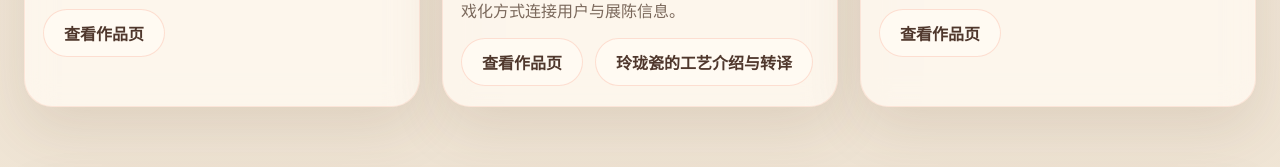
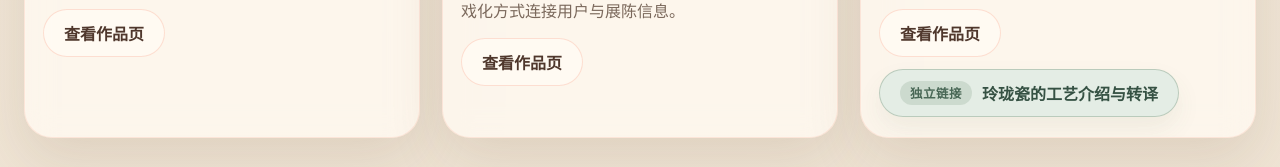
Before and after one commit to JT-6815/portfolio-2026, a website: page index.html in a window 1280 px wide. Shown: the part 8408-8575 px from the top of the page. Drawn offline with Linux system fonts and the light colour scheme.

Commit message:
Move porcelain link to standalone card

```diff
--- a/content/site-data.js
+++ b/content/site-data.js
@@ -184,9 +184,7 @@ window.PORTFOLIO_DATA = {
       summary: "围绕博物馆展陈信息与玲珑瓷工艺知识的转译，把地方文化内容转化为更轻盈的互动叙事体验，用游戏化方式连接用户与展陈信息。",
       meta: "07 文创产品设计",
       image: "web-renders/page-87.jpg",
-      pages: [87, 88],
-      externalLabel: "玲珑瓷的工艺介绍与转译",
-      externalUrl: "https://mp.weixin.qq.com/s/0Mot5pBk2uWXMi1BKU4mew"
+      pages: [87, 88]
     },
     {
       id: "bamboo-lamp",
@@ -194,7 +192,10 @@ window.PORTFOLIO_DATA = {
       summary: "通过竹编肌理与弯月形光影关系强调材质本身的温度，补充展示我对材料氛围的表达。",
       meta: "07 文创产品设计",
       image: "web-renders/page-89.jpg",
-      pages: [89, 90]
+      pages: [89, 90],
+      externalLabel: "玲珑瓷的工艺介绍与转译",
+      externalUrl: "https://mp.weixin.qq.com/s/0Mot5pBk2uWXMi1BKU4mew",
+      externalVariant: "independent"
     }
   ]
 };
--- a/script.js
+++ b/script.js
@@ -81,7 +81,12 @@
           <p>${item.summary}</p>
           <div class="visual-actions">
             <button class="button button-secondary" type="button" data-open-card="${item.id}">查看作品页</button>
-            ${item.externalUrl ? `<a class="button button-secondary" href="${item.externalUrl}" target="_blank" rel="noreferrer">${item.externalLabel || "延伸阅读"}</a>` : ""}
+            ${item.externalUrl ? `
+              <a class="button ${item.externalVariant === "independent" ? "button-link-standalone" : "button-secondary"}" href="${item.externalUrl}" target="_blank" rel="noreferrer">
+                ${item.externalVariant === "independent" ? `<span class="button-kicker">独立链接</span>` : ""}
+                <span>${item.externalLabel || "延伸阅读"}</span>
+              </a>
+            ` : ""}
           </div>
         </div>
       </article>
--- a/styles.css
+++ b/styles.css
@@ -480,6 +480,34 @@ textarea {
   border-color: rgba(241, 93, 51, 0.18);
   background: rgba(255, 251, 245, 0.76);
   color: var(--ink-deep);
+}
+
+.button-link-standalone {
+  gap: 10px;
+  border-color: rgba(90, 123, 96, 0.3);
+  background: rgba(226, 237, 228, 0.9);
+  color: #355143;
+  box-shadow: 0 12px 24px rgba(72, 99, 77, 0.08);
+}
+
+.button-link-standalone:hover,
+.button-link-standalone:focus-visible {
+  border-color: rgba(90, 123, 96, 0.42);
+  background: rgba(218, 233, 221, 0.98);
+}
+
+.button-kicker {
+  display: inline-flex;
+  align-items: center;
+  min-height: 24px;
+  padding: 0 10px;
+  border-radius: 999px;
+  background: rgba(83, 116, 91, 0.16);
+  color: #486755;
+  font-size: 0.78rem;
+  font-weight: 800;
+  letter-spacing: 0.04em;
+  white-space: nowrap;
 }
 
 .hero-stack {
```
